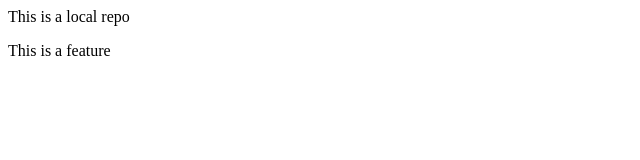
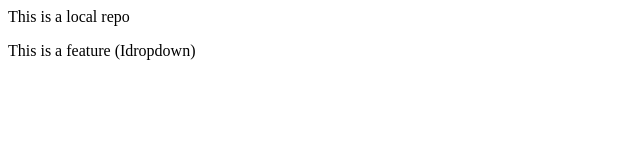
Before and after one commit to NasirIqbalKhattak/third-repo, a plain HTML site: page index.html in a window 1280 px wide. Shown: the full height of the page, 0-640 px from the left. Drawn offline with Linux system fonts and the light colour scheme.

Commit message:
add dropdown

```diff
--- a/index.html
+++ b/index.html
@@ -1,2 +1,2 @@
 <p>This is a local repo</p>
-<p>This is a feature</p>
+<p>This is a feature (Idropdown) </p>
```
